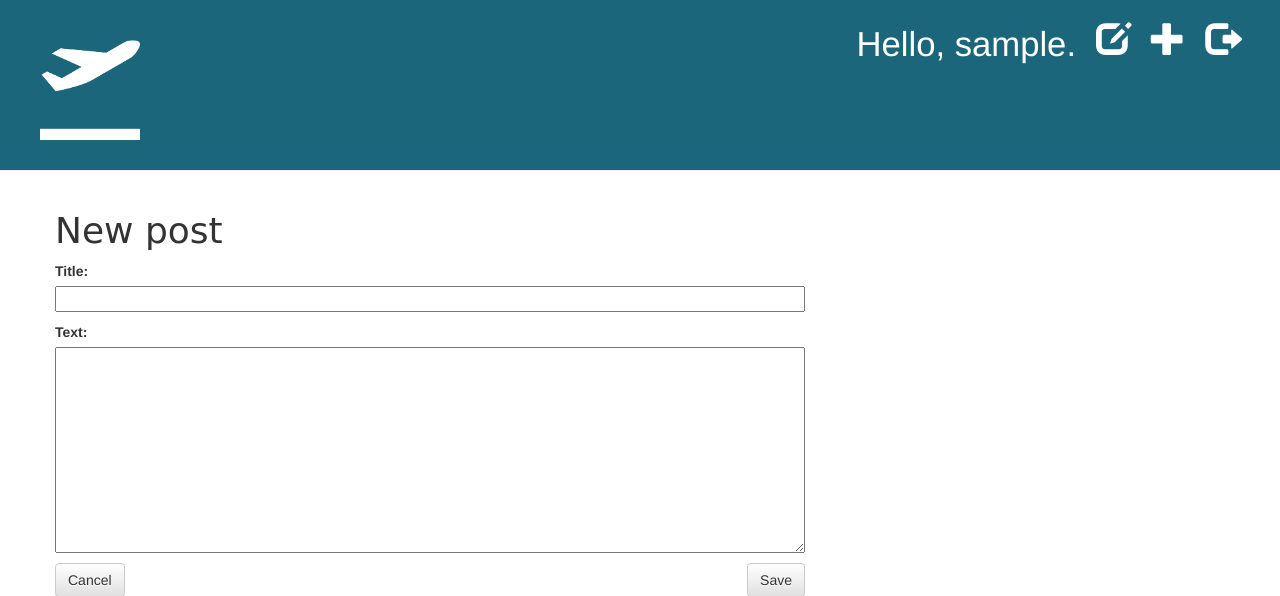
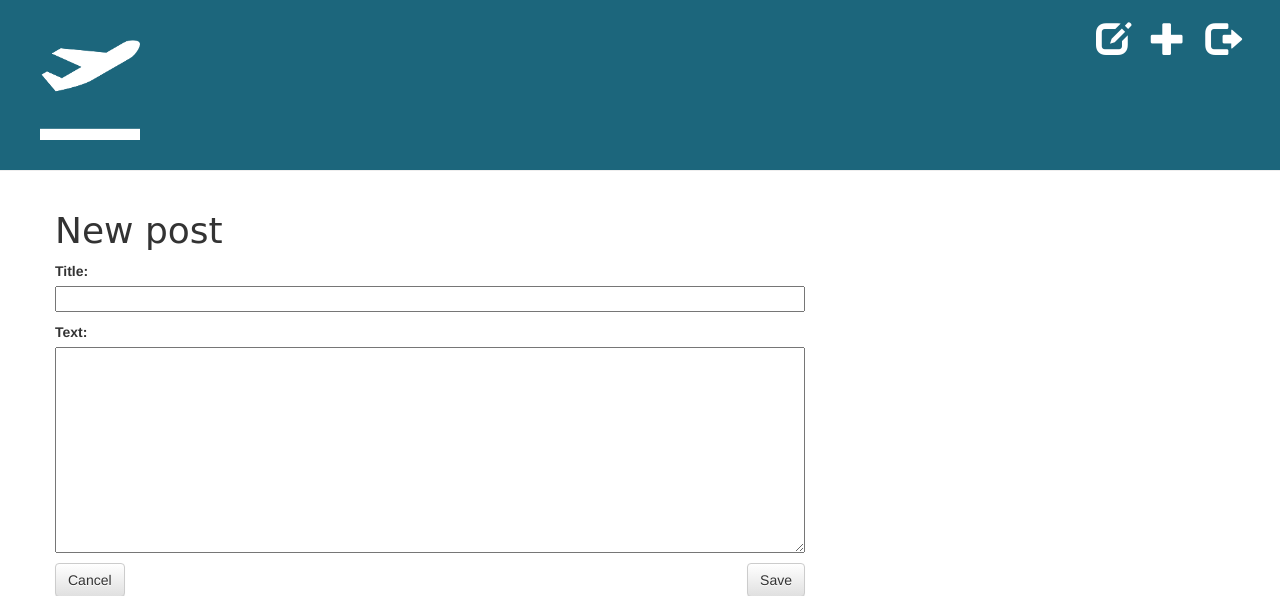
Before and after one commit to madeinny/my-first-blog, a Django app: page /post/new/ in a window 1280 px wide. Shown: the top 596 px of the page. Run offline with Django 3.2, Linux system fonts and the light colour scheme; the visitor is signed in with stand-in values (Sample User, id 1); some libraries are stand-ins or nearby versions; some web fonts are replaced.

Commit message:
Removing welcome.

```diff
--- a/blog/templates/blog/base.html
+++ b/blog/templates/blog/base.html
@@ -16,7 +16,7 @@
                 <a href="{% url 'logout' %}" class="top-menu"><span class="glyphicon glyphicon-log-out"></span></a>
                 <a href="{% url 'post_new' %}" class="top-menu"><span class="glyphicon glyphicon-plus"></span></a>
                 <a href="{% url 'post_draft_list' %}" class="top-menu"><span class="glyphicon glyphicon-edit"></span></a>
-                <p class="top-menu">Hello, {{ user.username }}. </p>
+                <!-- <p class="top-menu">Hello, {{ user.username }}. </p> -->
             {% else %}
                 <a href="{% url 'login' %}" class="top-menu"><span class="glyphicon glyphicon-log-in"></span></a>
             {% endif %}
```
